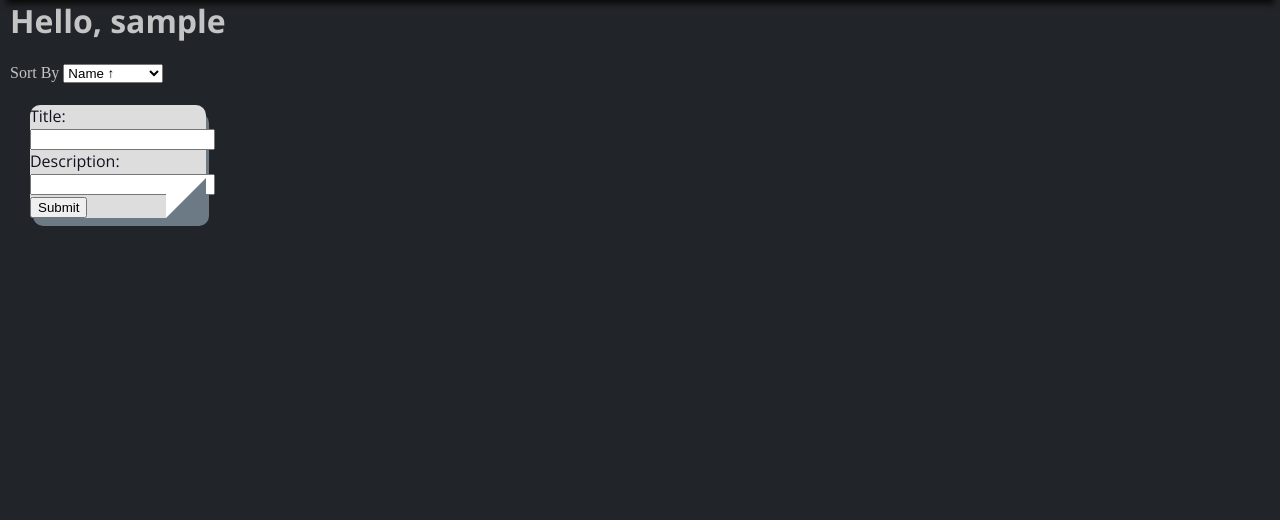
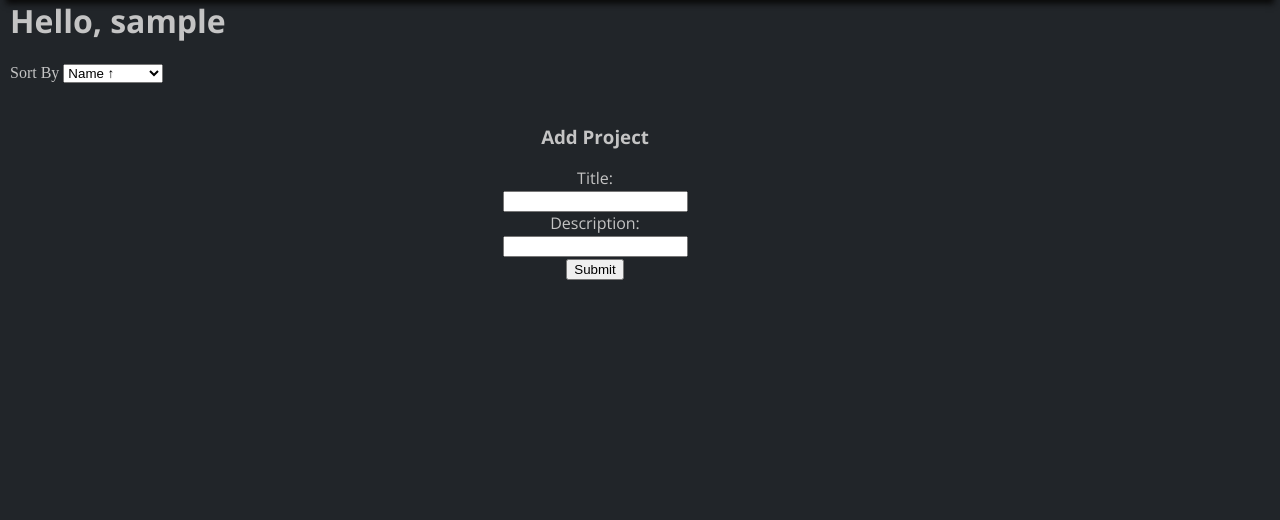
Before and after one commit to TheStopsign/Amalgamation, a PHP site: page /views/dashboard.php in a window 1280 px wide. Shown: the part 64-584 px from the top of the page. Run offline with PHP 8.4, Linux system fonts and the light colour scheme; the visitor is signed in with stand-in values (Sample User, id 1); data comes from the database, SQL or seed files in the repository.

Commit message:
added ted's format change

```diff
--- a/views/dashboard.php
+++ b/views/dashboard.php
@@ -168,12 +168,14 @@ session_start();
 
       ?>
 
-    <div class="display-window new">
-      <form action="../views/dashboard.php" method = "POST">
+    <div class="add-window">
+      <h3 class="centered"> Add Project </h3>
+	  <div class="centered"><form action="../views/dashboard.php" method = "POST">
 		  Title: <br><input type="text" id="title" name="title"><br>
       Description: <br><input type="text" id="desc" name="desc"><br>
 		  <input type="submit" value="Submit">
 		</form>
+		</div>
 
     </div>
   </div>
```
